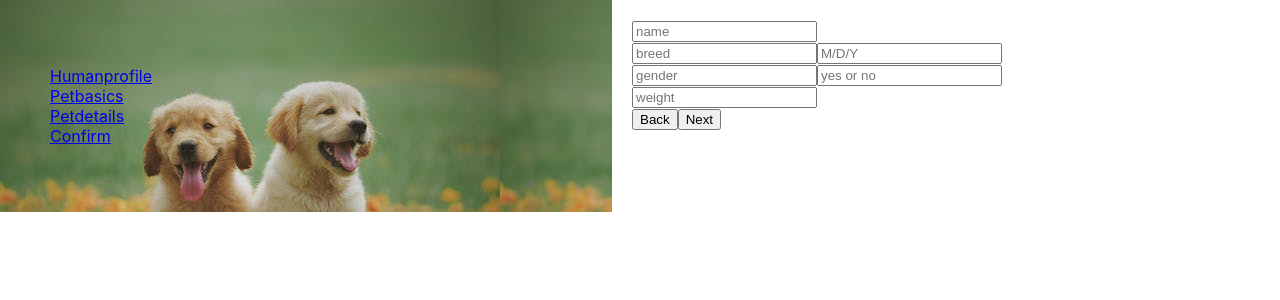
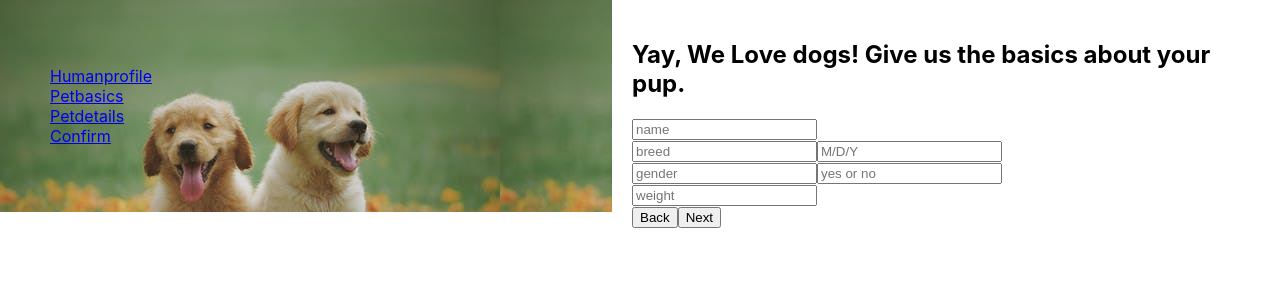
Before and after one commit to pacis32/pawtastic_form, a React (Create React App) app: page /Petbasics in a window 1280 px wide. Shown: the top 300 px of the page. Built offline with nearby package versions, Linux system fonts and the light colour scheme.

Commit message:
Adding a ttitle

```diff
--- a/src/Components/Petbasics.js
+++ b/src/Components/Petbasics.js
@@ -43,6 +43,10 @@ export default class Petbasics extends React.Component {
 
   render() {
     return (
+      <React.Fragment>
+      <div>
+        <h2> Yay, We Love dogs! Give us the basics about your pup.</h2>
+      </div>
       <form>
         <input
           name="Name"
@@ -96,6 +100,7 @@ export default class Petbasics extends React.Component {
         <button onClick={e => this.onSubmit(e)}>Back</button>
         <button onClick={e => this.onSubmit(e)}>Next</button>
       </form>
+      </React.Fragment>
     );
   }
 }
```
